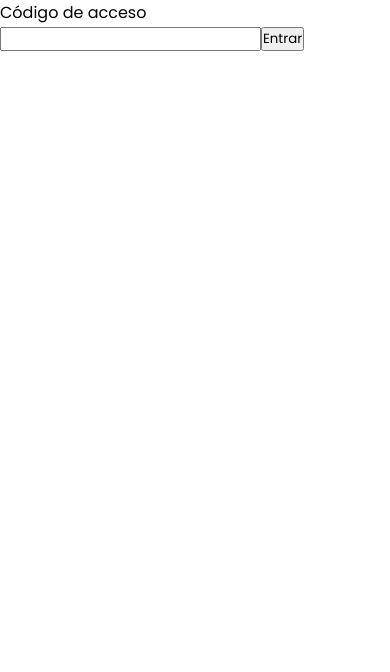
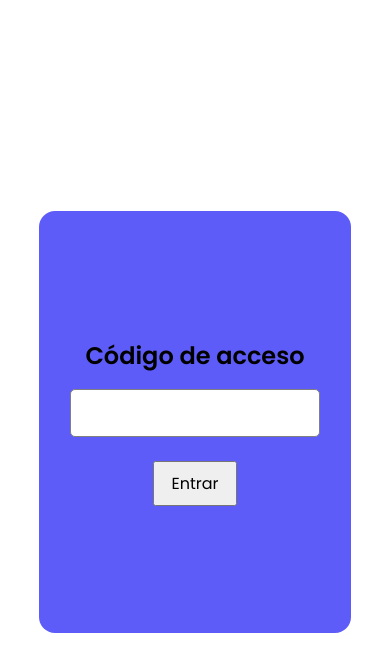
Before and after one commit to Sperientia/tasters, a React (Vite) app: page / in a window 390 px wide. Shown: the top 672 px of the page. Built offline with nearby package versions, Linux system fonts and the light colour scheme.

Commit message:
🦄 [ADD] Some styles and logic 🦄

```diff
--- a/src/components/App/App.jsx
+++ b/src/components/App/App.jsx
@@ -12,6 +12,7 @@ function App() {
 		view,
 		form
 	} = useGetParams()
+
   return (
 		<>
 			{/* If there are no accessCode and no view go to loginView */}
--- /dev/null
+++ b/src/components/LogOutBtn/LogOutBtn.jsx
@@ -0,0 +1,16 @@
+import React from 'react'
+
+function LogOutBtn() {
+	return (
+		<button
+				className='logout__btn'
+				onClick={() => {
+					window.location.href = '/'
+				}}
+			>
+				Logout
+			</button>
+	)
+}
+
+export { LogOutBtn }
--- /dev/null
+++ b/src/components/Profile/Profile.css
@@ -0,0 +1 @@
+Profile.css
--- /dev/null
+++ b/src/components/Profile/Profile.jsx
@@ -0,0 +1,13 @@
+import React from 'react'
+import './Profile.css'
+
+function Profile({ userData }) {
+	console.log(userData)
+	return (
+		<div className='profile__section'>
+			<h1 className='profile__title'>Hello, {userData.name}</h1>
+		</div>
+	)
+}
+
+export { Profile }
--- a/src/hooks/useFetch.jsx
+++ b/src/hooks/useFetch.jsx
@@ -2,26 +2,31 @@ import { useState, useEffect } from 'react'
 
 function useFetch(requestParams) {
 	const [data, setData] = useState([])
-	const { accessCode } = requestParams
+	const [loading, setLoading] = useState(true)
+	const [error, setError] = useState(false)
+	const { url } = requestParams
 
 	useEffect(() => {
-		const fetchData = async () => {
+		const fetchData = async (url) => {
 			try {
-				const url = import.meta.env.VITE_API_URL + accessCode
 				const response = await fetch(url)
 				const json = await response.json()
-				if (json.status_code != 200) throw new Error(json.message)
+				if (json.status_code < 200 && json.status_code >= 300) throw new Error('Error Fetching Data with status: ' + json.status_code)
 				setData(json)
 			}
 			catch (error) {
+				setError(true)
 				console.error(error)
 				setData([])
 			}
+			finally {
+				setLoading(false)
+			}
 		}
-		fetchData()
+		fetchData(url)
 	}, [])
 
-	return {data}
+	return {data, loading, error}
 }
 
 export { useFetch }
--- a/src/index.css
+++ b/src/index.css
@@ -6,3 +6,8 @@
 	padding: 0;
 	box-sizing: border-box;
 }
+
+body {
+	background-color: #fff;
+	padding: 2rem;
+}
--- /dev/null
+++ b/src/views/LoginView/LoginForm.jsx
@@ -0,0 +1,28 @@
+import React from 'react'
+import './LoginView.css'
+
+function LoginForm() {
+	return (
+		<form className='login__box'>
+			<h2
+				className='login__box__title'
+			>
+				Código de acceso
+			</h2>
+			<input
+				type="text"
+				name="accessCode"
+				id="accessCode"
+				className='login__box__input' />
+
+			<button
+				type="submit"
+				className='login__box__btn'
+			>
+				Entrar
+			</button>
+		</form>
+	)
+}
+
+export { LoginForm }
--- a/src/views/LoginView/LoginView.css
+++ b/src/views/LoginView/LoginView.css
@@ -0,0 +1,57 @@
+.login__box {
+	position: absolute;
+	top: 50%;
+	left: 50%;
+	transform: translate(-50%, -50%);
+
+	width: 50vh;
+	height: 30vh;
+	display: flex;
+	flex-direction: column;
+	align-items: center;
+	justify-content: center;
+	border-radius: 1rem;
+
+	background-color: #5D5CF8;
+}
+
+.login__box__title {
+	text-align: center;
+	font-size: 2rem;
+	margin-bottom: 1rem;
+	margin: 0 0 1rem 0;
+	font-weight: 600;
+}
+
+.login__box__input {
+	width: 80%;
+	height: 3rem;
+	margin-bottom: 1.5rem;
+	border-radius: 5px;
+	border: 1px solid gray;
+	padding: 1rem;
+	font-weight: 400;
+	text-align: center;
+	font-size: 1.2rem;
+}
+
+.login__box__btn {
+	font-size: 1rem;
+	padding: 0.5rem 1rem;
+}
+
+
+@media screen and (max-width: 500px) {
+	.login__box {
+		width: 80vw;
+		height: 50vh;
+	}
+
+	.login__box__title {
+		font-size: 1.5rem;
+	}
+
+	.login__box__btn {
+		font-size: 1rem;
+	}
+}
--- a/src/views/LoginView/LoginView.jsx
+++ b/src/views/LoginView/LoginView.jsx
@@ -1,13 +1,10 @@
 import React from 'react'
+import { LoginForm } from './LoginForm'
 
 function LoginView() {
 	return (
 		<div className='LoginView'>
-			<form className='login__box'>
-				<label htmlFor="accessCode">Código de acceso</label>
-				<input type="text" name="accessCode" id="accessCode" />
-				<button type="submit">Entrar</button>
-			</form>
+			<LoginForm />
 		</div>
 	)
 }
--- a/src/views/UserView/UserView.jsx
+++ b/src/views/UserView/UserView.jsx
@@ -1,23 +1,46 @@
 import React from 'react'
 import { useFetch } from '../../hooks/useFetch'
 import { Error404 } from '../Error404/Error404'
+import { Profile } from '../../components/Profile/Profile'
+import { LogOutBtn } from '../../components/LogOutBtn/LogOutBtn'
 
 function UserView({ accessCode }) {
-	const { data } = useFetch(accessCode)
+	const {
+		data: userData,
+		loading: userLoading,
+		error: userError
+	} = useFetch({
+		url: import.meta.env.VITE_API_URL + 'user/' + accessCode
+	})
 
-	if (data.length === 0) return (<Error404 />)
+	const {
+		data: mappingData,
+		loading: mappingLoading,
+		error: mappingError
+	} = useFetch({
+		url: import.meta.env.VITE_API_URL + 'mapping'
+	})
+
+
+	if (userData.status_code < 200 || userData.status_code >= 300) return (<Error404 />)
 
 	return (
 		<div className='UserView'>
-			<h1>Hello, {accessCode}</h1>
-			<button
-				className='logout__btn'
-				onClick={() => {
-					window.location.href = '/'
-				}}
-			>
-				Logout
-			</button>
+			{userLoading && !userError && (
+				<h1>Loading...</h1>
+			)}
+
+			{!userLoading && !userError && userData && (
+				<>
+					<Profile userData={userData.response} />
+					<LogOutBtn />
+				</>
+			)}
+
+			{userError && (
+				<h1>Error</h1>
+			)}
+
 		</div>
 	)
 }
```
Also changed, not shown: src/components/LogOutBtn/LogOutBtn.css (added), 1 other file (tests, documents, lock files or other folders).
